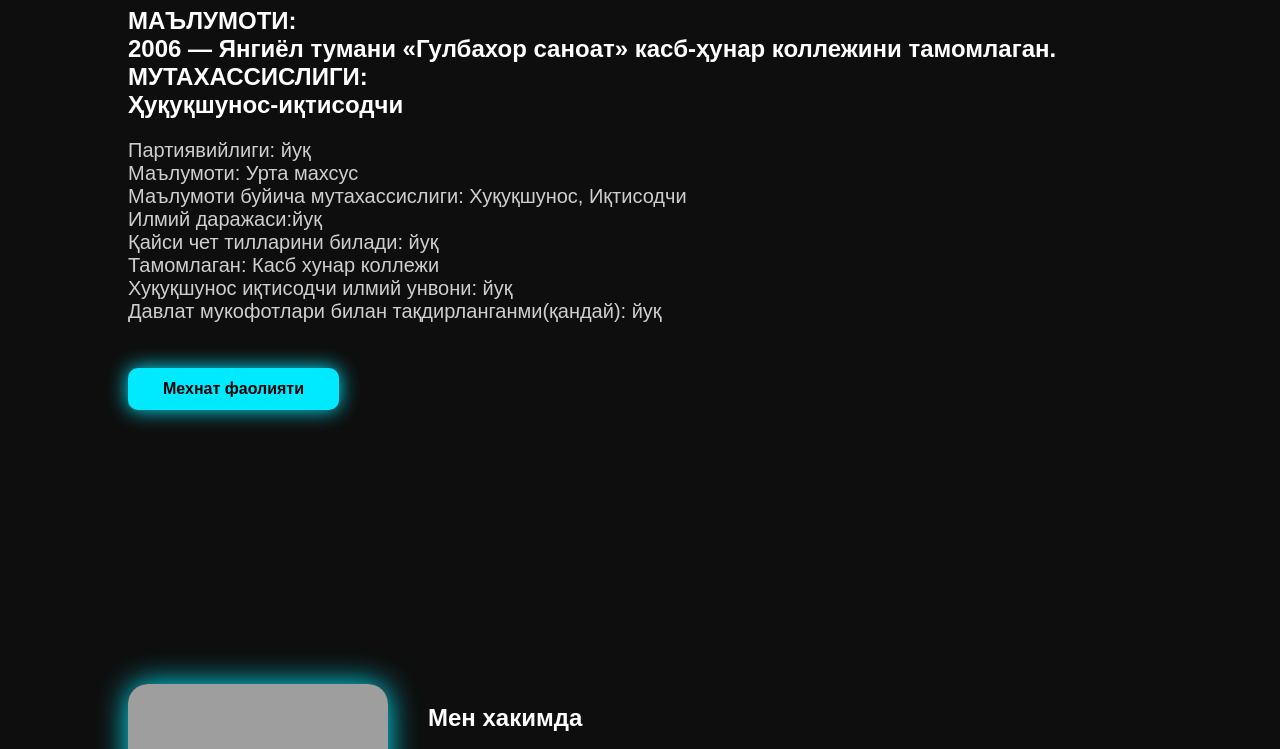
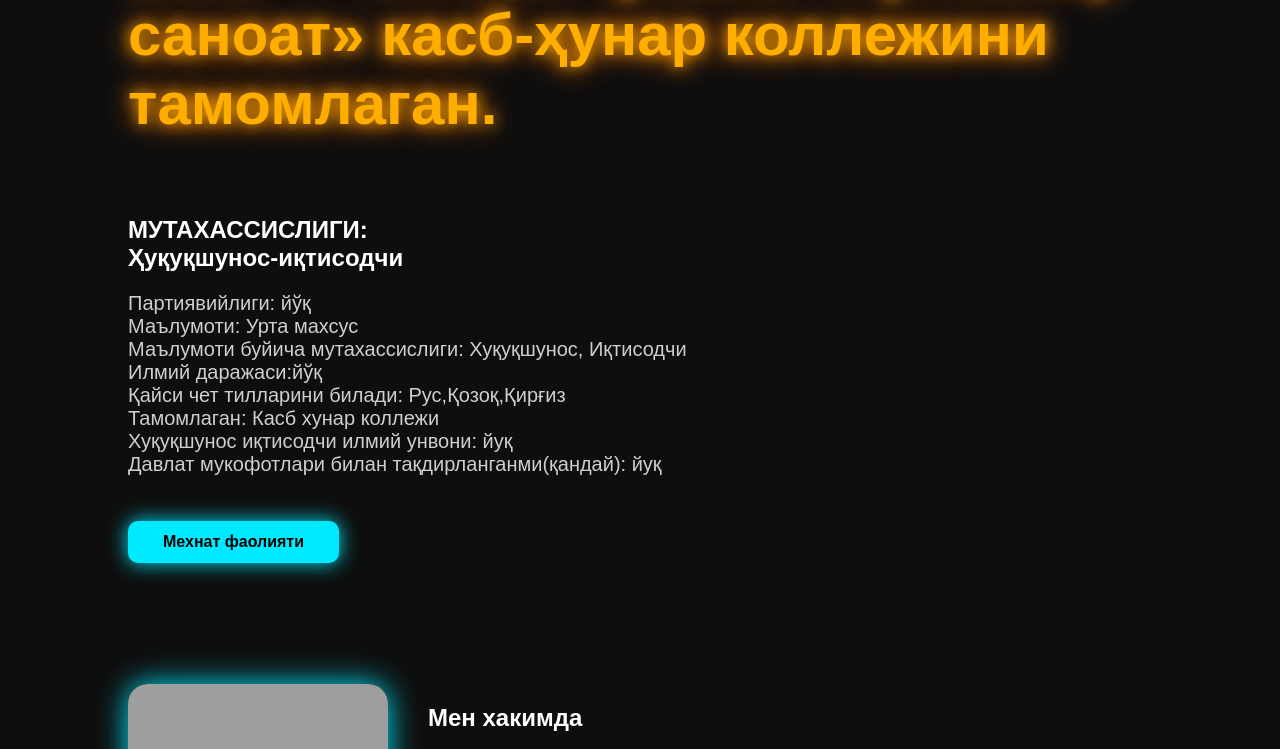
Before and after one commit to sultonovsardorbek008-prog/SAYFULLAYEV_SHERALI, a plain HTML site: page index.html in a window 1280 px wide. Shown: the part 356-1105 px from the top of the page. Drawn offline with Linux system fonts and the light colour scheme; grey boxes are pictures that could not be loaded.

Commit message:
Update index.html

```diff
--- a/index.html
+++ b/index.html
@@ -182,6 +182,21 @@ footer {
   text-align: center;
   opacity: 0.6;
 }
+.fire-text {
+  font-size: 60px;
+  color: #ffae00;
+  text-shadow:
+    0 0 10px #ffae00,
+    0 0 20px #ff6a00,
+    0 0 40px #ff0000,
+    0 0 80px #ff0000;
+  animation: fire 1s infinite ease-in-out;
+}
+
+@keyframes fire {
+  0% { text-shadow: 0 0 15px #ffae00, 0 0 30px #ff6a00; }
+  100% { text-shadow: 0 0 25px #ffae00, 0 0 50px #ff0000; }
+}
 </style>
 </head>
 
@@ -201,14 +216,14 @@ footer {
   <div class="hero-text">
     <h1>Сайфуллаев Шерали Султонович</h1>
     <h2>МАЪЛУМОТИ:<br>
-        2006 — Янгиёл тумани «Гулбахор саноат» касб-ҳунар коллежини тамомлаган.<br>
+        <h2 class="fire-text">2006 — Янгиёл тумани «Гулбахор саноат» касб-ҳунар коллежини тамомлаган.<h2><br>
         МУТАХАССИСЛИГИ:<br>
         Ҳуқуқшунос-иқтисодчи</h2>
-    <p>Партиявийлиги: йуқ<br>
+    <p>Партиявийлиги: йўқ<br>
        Маълумоти: Урта махсус<br>
        Маълумоти буйича мутахассислиги: Хуқуқшунос, Иқтисодчи<br>
- Илмий даражаси:йуқ<br>
-       Қайси чет тилларини билади: йуқ<br>
+ Илмий даражаси:йўқ<br>
+       Қайси чет тилларини билади: Рус,Қозоқ,Қирғиз<br>
        Тамомлаган: Касб хунар коллежи<br>
        Хуқуқшунос иқтисодчи илмий унвони: йуқ<br>
        Давлат мукофотлари билан тақдирланганми(қандай): йуқ
@@ -254,6 +269,12 @@ footer {
     <div class="skill-title">Рус тили</div>
     <div class="bar"><div class="bar-fill" style="--value: 85%"></div></div>
   </div>
+
+  <div class="skill">
+    <div class="skill-title">Internet explore</div>
+    <div class="bar"><div class="bar-fill" style="--value: 95%"></div></div>
+  </div>
+
 
   <div class="skill">
     <div class="skill-title">Word</div>
@@ -312,7 +333,7 @@ footer {
 
     <div class="card">
       <h3>2024–2025 йй.</h3>
-      <p>"EVERYDAY" МЧЖ — Ер ўлчовчи (ўриндошлик бўйича)
+      <p>"EVERYDAY" МЧЖ — Ер ўлчовчи (ўриндошлик бўйича) Иқтисодчи
 </p>
     </div>
 
```
